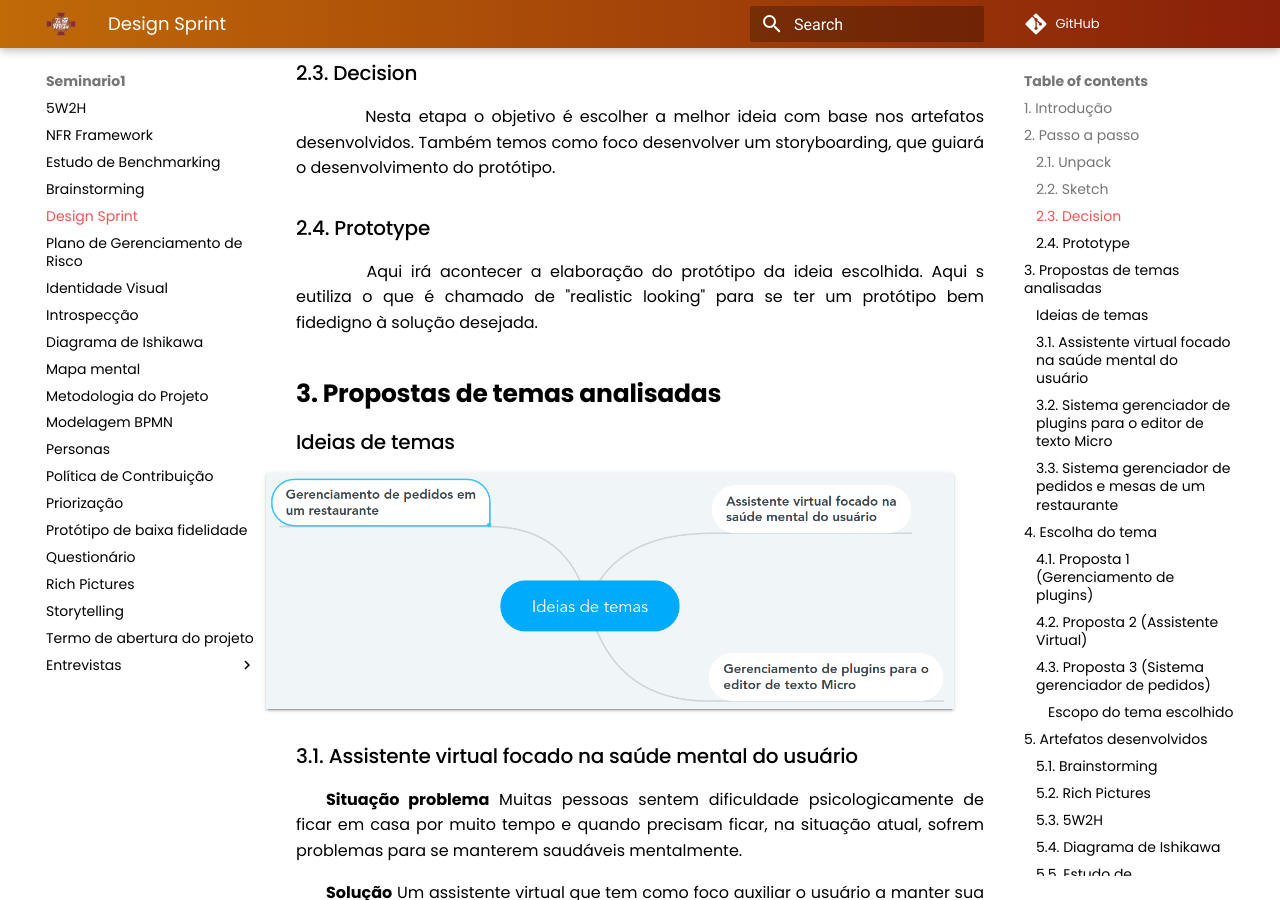
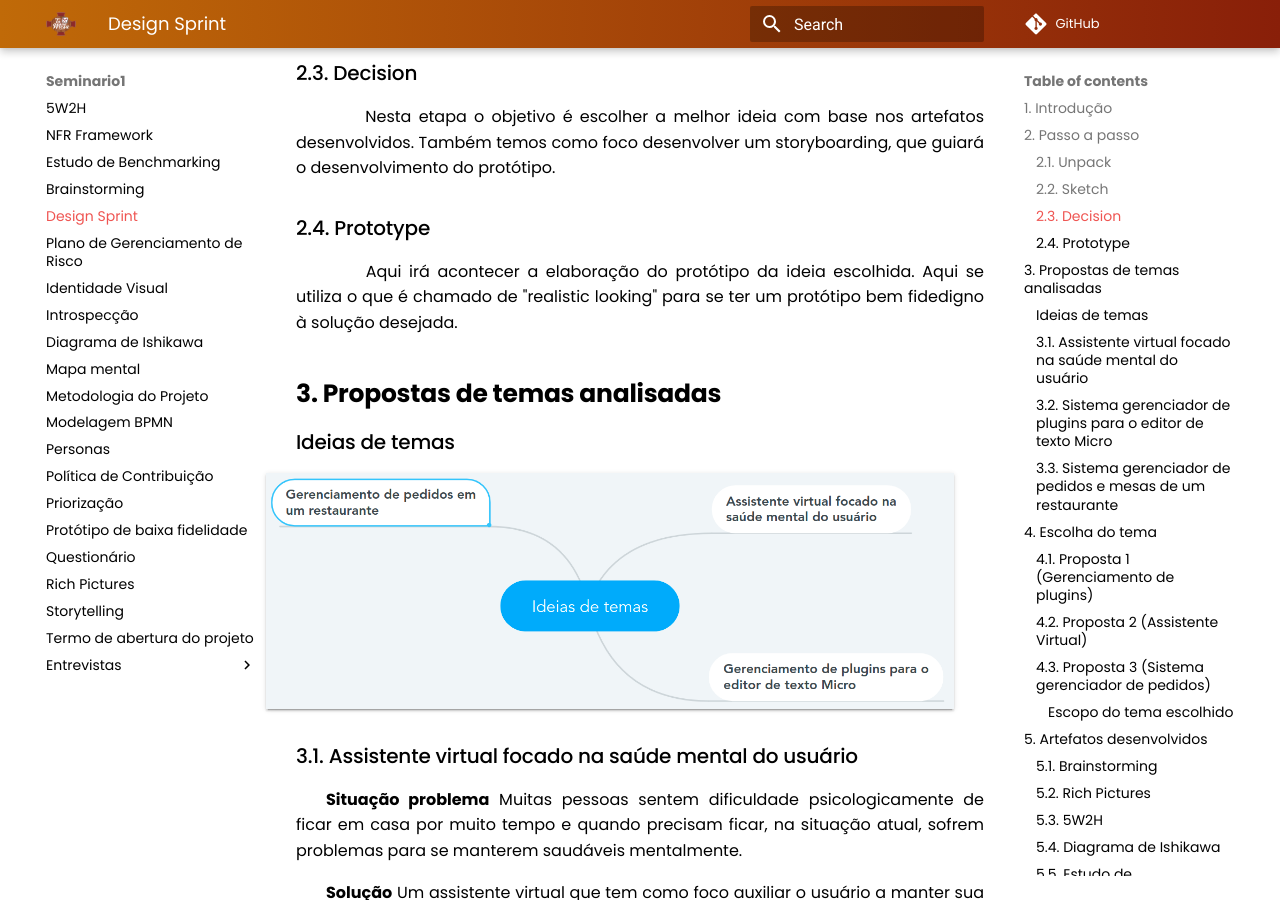
Before and after one commit to UnBArqDsw2021-1/2021.1_G02_TaNaMesa_docs, an MkDocs documentation site: the page built from docs/seminario1/design-sprint.md, in a window 1280 px wide and 900 px high, scrolled down 1005 px. Built offline with MkDocs 1.6.1 and Material for MkDocs 9.7.7, drawn with Linux system fonts in a browser that asks for light colours; comment, search, counter and statistics services are not loaded.

Commit message:
Corrigindo erro ortográfico no documento de design sprint

```diff
--- a/docs/seminario1/design-sprint.md
+++ b/docs/seminario1/design-sprint.md
@@ -21,7 +21,7 @@ Para o nosso projeto, foi escolhido a forma mais rápida de realizar a metodolog
 
 ### 2.4. Prototype
 
-&emsp;&emsp; Aqui irá acontecer a elaboração do protótipo da ideia escolhida. Aqui s eutiliza o que é chamado de "realistic looking" para se ter um protótipo bem fidedigno à solução desejada.
+&emsp;&emsp; Aqui irá acontecer a elaboração do protótipo da ideia escolhida. Aqui se utiliza o que é chamado de "realistic looking" para se ter um protótipo bem fidedigno à solução desejada.
 
 ## 3. Propostas de temas analisadas
 
```
